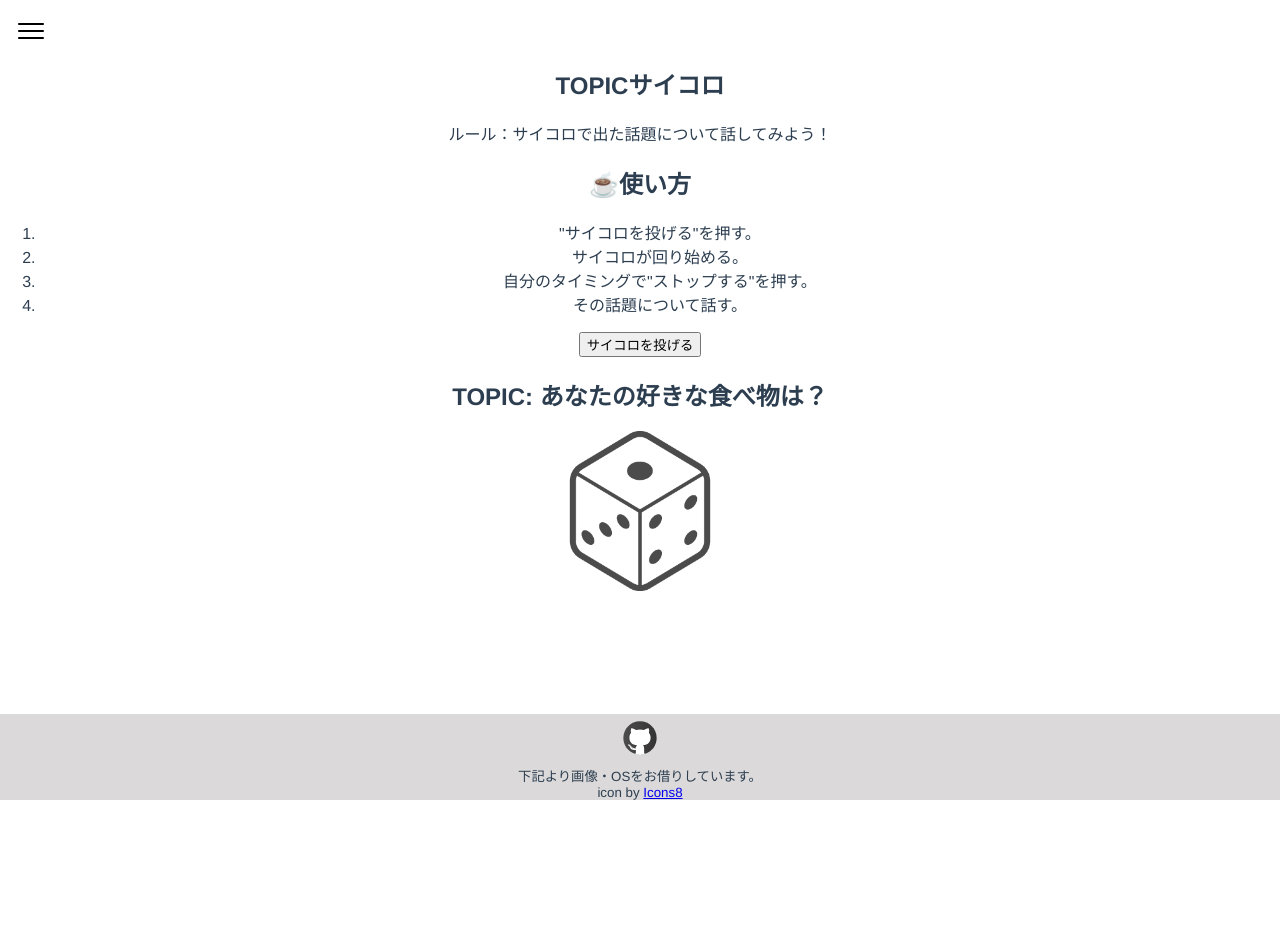
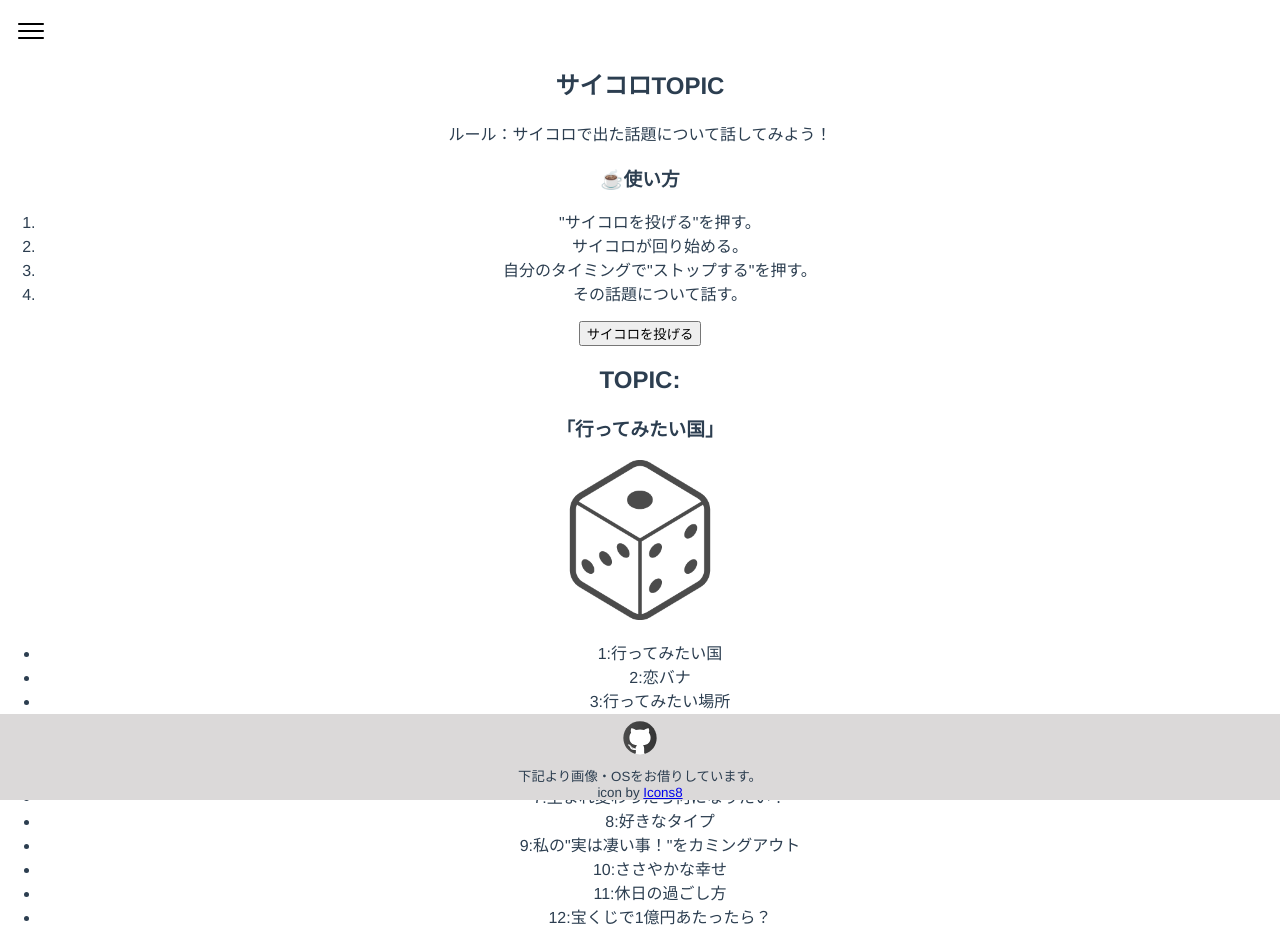
Before and after one commit to bignrn/my.web, a Vue app: page /ice-break in a window 1280 px wide. Shown: the top 952 px of the page. Before the commit the page ends 800 px from the top, so only its background shows below. Built offline with nearby package versions, Linux system fonts and the light colour scheme.

Commit message:
トピックを生成ロジックを追加

```diff
--- /dev/null
+++ b/src/assets/basic/List/activity/topic.json
@@ -0,0 +1,52 @@
+{
+  "topics": [
+    {
+      "id": "1",
+      "title": "行ってみたい国"
+    },
+    {
+      "id": "2",
+      "title": "恋バナ"
+    },
+    {
+      "id": "3",
+      "title": "行ってみたい場所"
+    },
+    {
+      "id": "4",
+      "title": "おすすめのおやつ"
+    },
+    {
+      "id": "5",
+      "title": "最近はまっている事・物"
+    },
+    {
+      "id": "6",
+      "title": "面白いエピソード"
+    },
+    {
+      "id": "7",
+      "title": "生まれ変わったら何になりたい？"
+    },
+    {
+      "id": "8",
+      "title": "好きなタイプ"
+    },
+    {
+      "id": "9",
+      "title": "私の\"実は凄い事！\"をカミングアウト"
+    },
+    {
+      "id": "10",
+      "title": "ささやかな幸せ"
+    },
+    {
+      "id": "11",
+      "title": "休日の過ごし方"
+    },
+    {
+      "id": "12",
+      "title": "宝くじで1億円あたったら？"
+    }
+  ]
+}
--- a/src/components/activity/TopicDice.vue
+++ b/src/components/activity/TopicDice.vue
@@ -1,6 +1,7 @@
 <script setup>
 import { computed } from "@vue/reactivity";
-import { ref } from "vue"
+import { ref } from "vue";
+import topics from "../../assets/basic/List/activity/topic"
 
 const dices = ref([
   require("../../assets/activity/dices/dice-1.png"),
@@ -17,12 +18,17 @@ const dices = ref([
   require("../../assets/activity/dices/dice-black-6.png"),
 ]);
 const diceIndex = ref(0);
+const topicIndex = ref(0);
 const stopFlg = ref(false);
 const maxCount = 300;
 let count = 0;
 
 const btnMessage = computed(() => {
   return stopFlg.value ? "止める" : "サイコロを投げる";
+})
+
+const topicList = computed(() => {
+  return topics.topics;
 })
 
 function onClick() {
@@ -36,6 +42,7 @@ function onClick() {
 
 function shakeDice() {
   diceIndex.value = Math.floor(Math.random() * dices.value.length);
+  topicIndex.value = Math.floor(Math.random() * topicList.value.length);
 }
 
 function animation() {
@@ -51,10 +58,10 @@ function animation() {
 </script>
 
 <template>
-  <div>
-    <h1><span>TOPIC</span>サイコロ</h1>
+  <div class="activity-contents-wrap">
+    <h1>サイコロ<span>TOPIC</span></h1>
     <p>ルール：サイコロで出た話題について話してみよう！</p>
-    <div>
+    <section>
       <h1>☕使い方</h1>
       <ol>
         <li>"サイコロを投げる"を押す。</li>
@@ -62,12 +69,22 @@ function animation() {
         <li>自分のタイミングで"ストップする"を押す。</li>
         <li>その話題について話す。</li>
       </ol>
-    </div>
-    <div>
-      <button id="btn-dice" @click="onClick">{{ btnMessage }}</button>
-    </div>
-    <h2>TOPIC: あなたの好きな食べ物は？</h2>
-    <img :src="dices[diceIndex]" />
+    </section>
+    <section>
+      <div>
+        <button id="btn-dice" @click="onClick">{{ btnMessage }}</button>
+      </div>
+      <h2>TOPIC:</h2>
+      <h3>「{{ topicList[topicIndex].title }}」</h3>
+      <img :src="dices[diceIndex]" />
+    </section>
+    <section>
+      <div>
+        <ul>
+          <li v-for="(list, i) of topicList" :key="i">{{ list.id }}:{{ list.title }}</li>
+        </ul>
+      </div>
+    </section>
   </div>
 </template>
 
@@ -75,4 +92,8 @@ function animation() {
 img {
   width: 10rem;
 }
+
+.activity-contents-wrap {
+  margin-bottom: 5rem;
+}
 </style>
```
